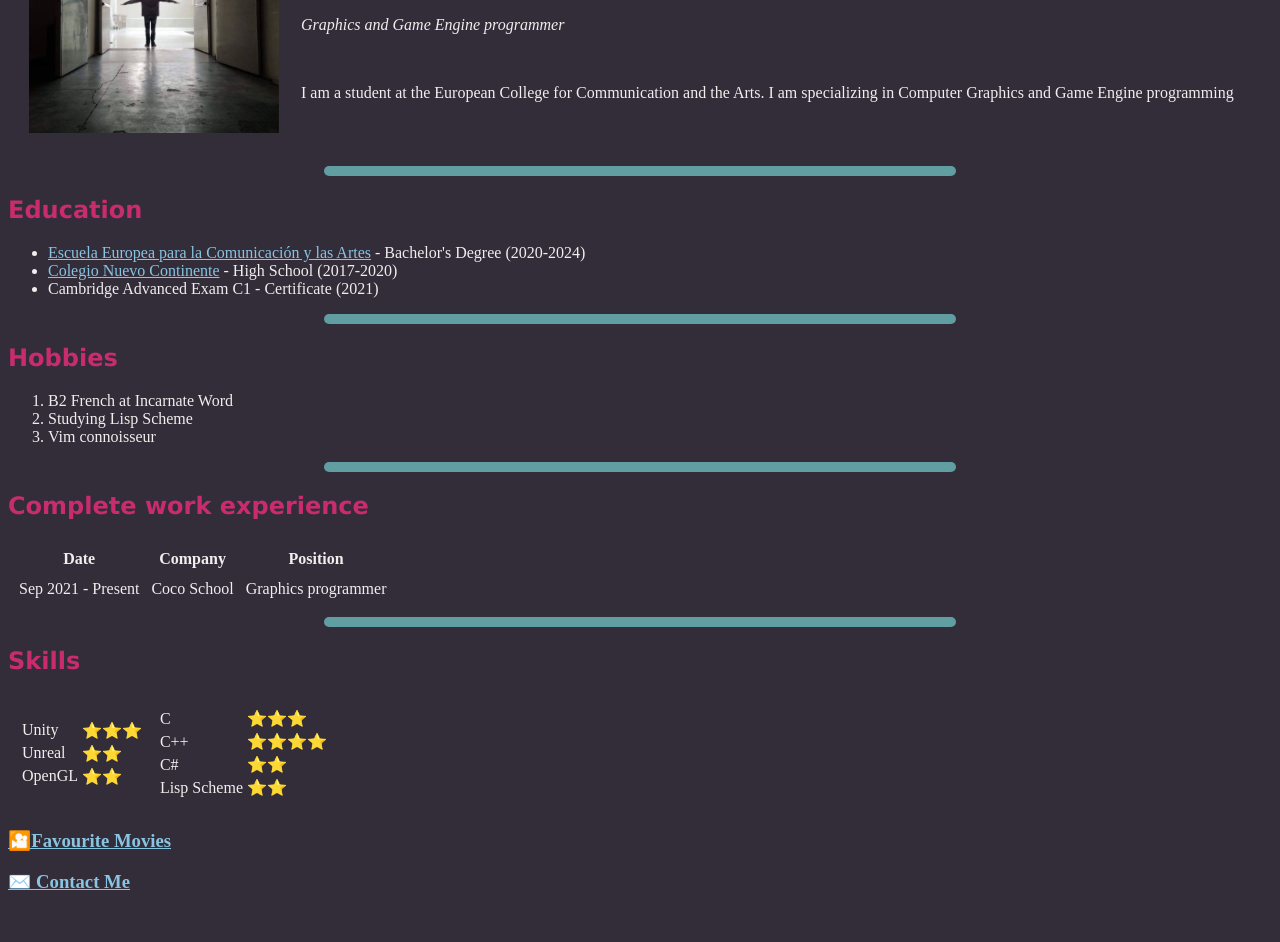
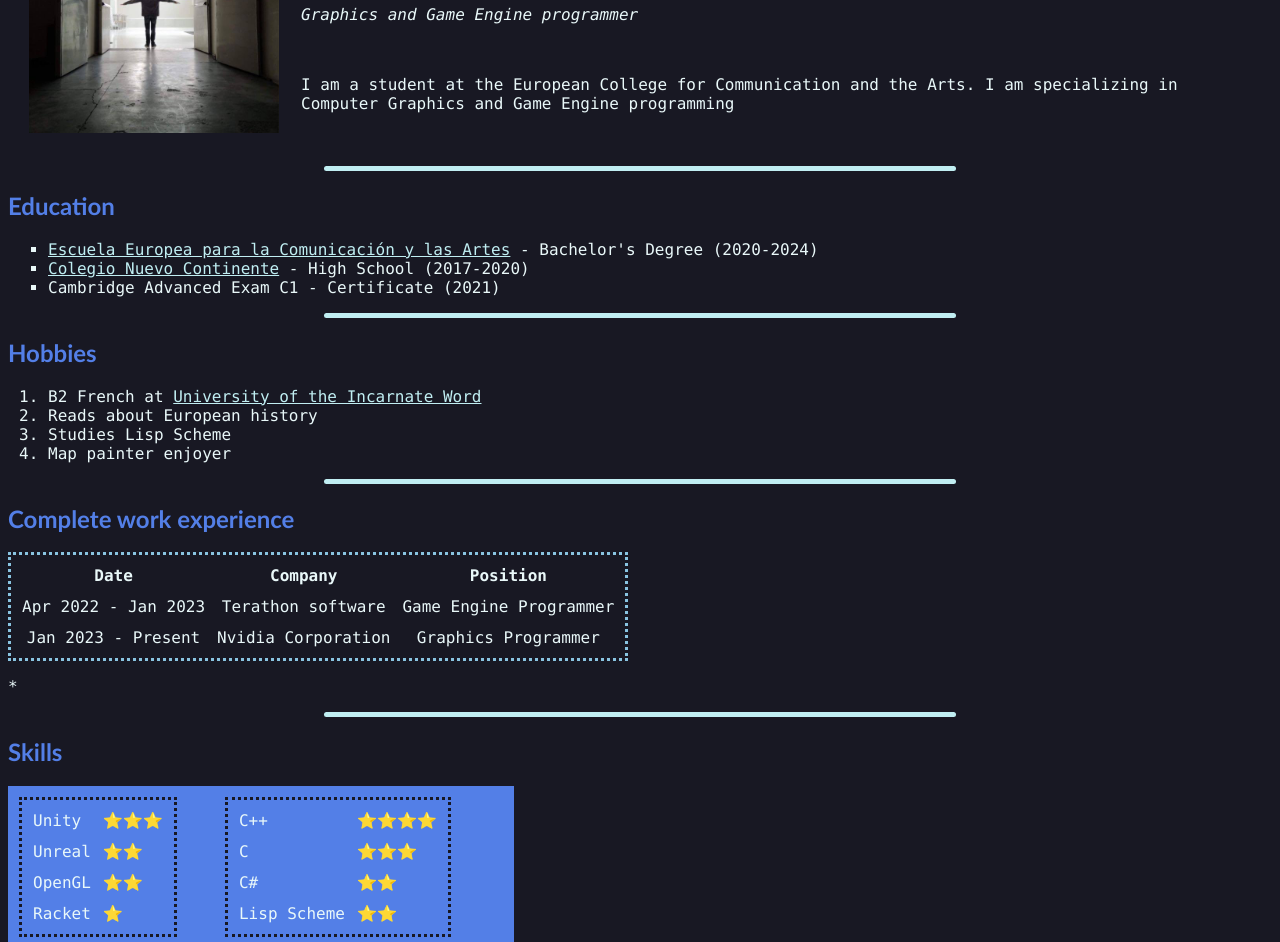
Before and after one commit to candianis/WebCoffee, a plain HTML site: page Clase01/index.html in a window 1280 px wide. Shown: the part 146-1088 px from the top of the page. Before the commit the page ends 1057 px from the top, so only its background shows below. Drawn offline with Linux system fonts and the light colour scheme.

Commit message:
Homework 02 implementation

```diff
--- a/Clase01/CSS/styles.css
+++ b/Clase01/CSS/styles.css
@@ -1,58 +1,79 @@
 /****** Selector tags ******/
 
 body{
-    background-color: #332C39;
+    background-color: #181823;
 
 }
 /***** Headings *****/
 h1{
-    color: #C92C6D;
+    color: #537FE7;
     font: italic 3em "Century Gothic", serif;
 }
 h2{
-    color: #C92C6D;
-    font: bold 2em;
-    font-family: Verdana, Geneva, Tahoma, sans-serif;
+    color: #537FE7;
+    font: bold 1.5em "Candara";
+
 }
 h3{
-
+    color:#537FE7;
+    font: bold 1.5em "Candara";
 }
 
 p{
-    color: #F0EEED;
+    color: #E9F8F9;
+    font: 1em "Consolas";
 }
 
-hr{
-    height: 10px;
-    width: 50%;
-    background-color: #609EA2;
-    border-style: none;
-    border-radius: 10px;
-}
+
 
 a{
-    color: #89C4E1;
+    color: #C0EEF2;
 }
 
 th{
-    color: #F0EEED;
+    color: #E9F8F9;
+    font-family: Consolas;
 }
 
 td{
-    color: #F0EEED;
+    color: #E9F8F9;
+    font-family: Consolas;
 }
 
-
-li{
-    color: #F0EEED;
+ul{
+    color: #E9F8F9;
+    font-family: "Consolas";
+    list-style-type: square;
 }
 
+ol{
+    color:#E9F8F9;
+    font-family: "Consolas";
+}
 
 /****** Class selectors ******/
 .default-text{
 
 }
 
+.work-experience{
+    border-style: dotted;
+    border-color:#89C4E1;
+    text-align: center;
+}
+
+.skills{
+    width: 40%;
+    background-color: #537FE7;
+}
+
+.skills-internal{
+    border-style: dotted;
+    border-color:#181823;
+    border-spacing: 10px;
+    text-align:left;
+}
+
 /****** ID selectors (casi no se usa) ******/
 #boss{
     background-color:#89C4E1;
--- a/Clase01/index.html
+++ b/Clase01/index.html
@@ -2,8 +2,18 @@
 <html lang="en">
 <head>
     <meta charset="UTF-8">
-    <title>Augusto Cogollo</title>
+    <title>Portfolio_Webpage</title>
     <link rel="stylesheet" href="CSS/styles.css">
+    <style>
+        hr{
+            height: 5px;
+            width: 50%;
+            background-color: #C0EEF2;
+            border-style: none;
+            border-radius: 10px;
+            border-right: 10px;
+        }
+    </style>
 </head>
 
 
@@ -14,7 +24,7 @@
                 <img src="Images/profilePic.JPG" alt="Profile image" width="250" height="250">
             </td>
             <td>
-                <h1>Augusto Cogollo</h1>
+                <h1>P. Augusto Cogollo Cancino</h1>
                 <p><em>Graphics and Game Engine programmer</em></p>
                 <br>
                 <p>I am a student at the European College for Communication and the Arts.
@@ -34,13 +44,14 @@
     <hr>
     <h2>Hobbies</h2>
     <ol>
-        <li>B2 French at Incarnate Word</li>
-        <li>Studying Lisp Scheme</li>
-        <li>Vim connoisseur</li>
+        <li>B2 French at <a href="https://www.ciw.edu.mx/">University of the Incarnate Word</a></li>
+        <li>Reads about European history</li>
+        <li>Studies Lisp Scheme</li>
+        <li>Map painter enjoyer</li>
     </ol>
     <hr>
     <h2>Complete work experience</h2>
-    <table cellspacing="10">
+    <table cellspacing="10" class="work-experience">
         <thead>
             <tr>
                 <th>Date</th>
@@ -50,20 +61,26 @@
         </thead>
         <tbody>
             <tr>
-                <td>Sep 2021 - Present </td>
-                <td>Coco School </td>
-                <td>Graphics programmer</td>
+                <td>Apr 2022 - Jan 2023</td>
+                <td>Terathon software</td>
+                <td>Game Engine Programmer</td>
+            </tr>
+            <tr>
+                <td>Jan 2023 - Present</td>
+                <td>Nvidia Corporation</td>
+                <td>Graphics Programmer</td>
             </tr>
         </tbody>
 
     </table>
+    <p>*</p>
     <hr>
 
     <h2>Skills</h2>
-    <table cellspacing="10">
+    <table cellspacing="10" class="skills">
         <tr>
             <td>
-                <table>
+                <table class="skills-internal">
                     <tr>
                         <td>Unity</td>
                         <td>⭐⭐⭐</td>
@@ -76,18 +93,22 @@
                         <td>OpenGL</td>
                         <td>⭐⭐</td>
                     </tr>
+                    <tr>
+                        <td>Racket</td>
+                        <td>⭐</td>
+                    </tr>
 
                 </table>
             </td>
             <td>
-                <table>
+                <table class="skills-internal">
+                    <tr>
+                        <td>C++</td>
+                        <td>⭐⭐⭐⭐</td>
+                    </tr>
                     <tr>
                         <td>C</td>
                         <td>⭐⭐⭐</td>
-                    </tr>
-                    <tr>
-                        <td>C++</td>
-                        <td>⭐⭐⭐⭐</td>
                     </tr>
                     <tr>
                         <td>C#</td>
```
